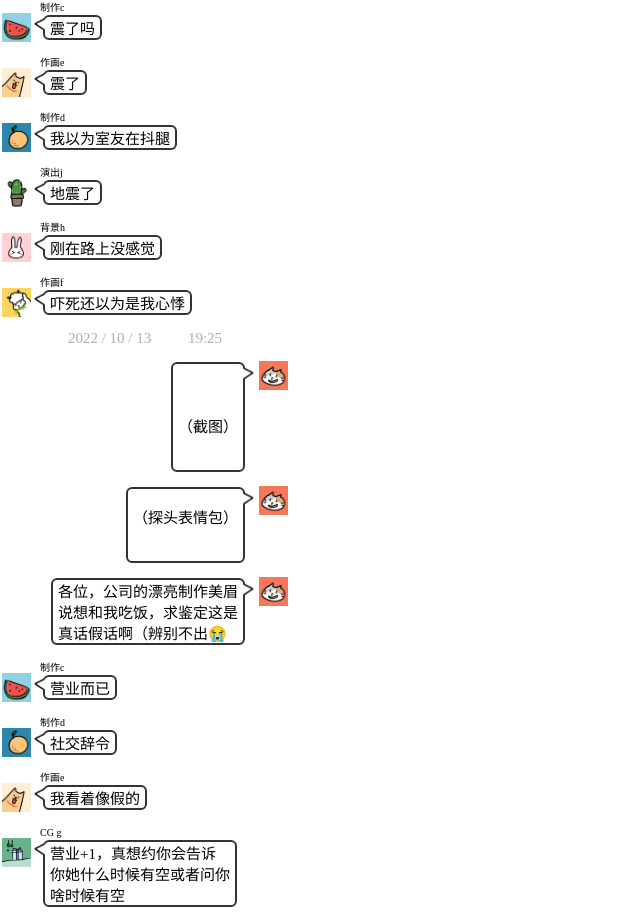
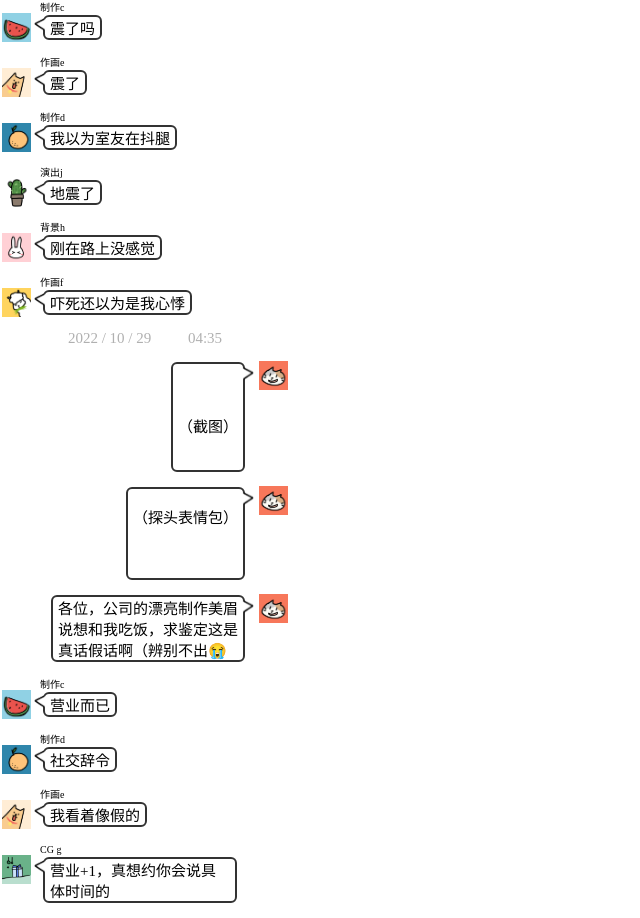
Before and after one commit to Nekoiii/chat_record_generator, a React (Create React App) app: page /chat-record in a window 1280 px wide. Shown: the top 918 px of the page, without its empty margins (0-640 px from the left). Built offline with nearby package versions, Linux system fonts and the light colour scheme; a web font is replaced by a local one.

Commit message:
changed some words

```diff
--- a/src/pages/ChatRecordPage/ChatRecordPage.tsx
+++ b/src/pages/ChatRecordPage/ChatRecordPage.tsx
@@ -33,7 +33,7 @@ const ChatRecordPage = (props: any) => {
   /*
   char: 0:♀-a女主, 1:♀-b美女制作, 2:♂-制作c话多经常在线上, 3:♂-制作d, 4:♂-作画e,
   ♀-5:作画f少出现, 6:♂-CGg, ♀-7:背景h软妹, 8:♂-摄影i, 9:♂-演出j说话比较正经, ♀-10:制作k,
-  11:♂-作画m
+  11:♂-作画m,11:♂-作画n
   */
   const records_list_1: chatRecords[] = [];
   const records_list_2: chatRecords[] = [];
@@ -90,6 +90,9 @@ const ChatRecordPage = (props: any) => {
       case 'm':
         icon_src = require('../../resources/icons/m.png').default;
         break;
+      case 'n':
+        icon_src = require('../../resources/icons/n.png').default;
+        break;
       default:
         break;
     }
@@ -111,6 +114,7 @@ const ChatRecordPage = (props: any) => {
       { id: 'j', name: '演出j' },
       { id: 'k', name: '制作k' },
       { id: 'm', name: '作画m' },
+      { id: 'n', name: '作画n' },
     ];
     for (var i in id_names) {
       if (id_names[i].id == id) {
--- a/src/pages/ChatRecordPage/words.ts
+++ b/src/pages/ChatRecordPage/words.ts
@@ -15,7 +15,7 @@ const words_obj = {
 结尾换行：$\
 说话人id后面要加：#
 表情大小的占位： +
-换行占位：\n\n\n
+换行占位：\n\n\n(表情包)\n\n\n
  */
 words_obj.words_1.words =
   'c#震了吗$\
@@ -24,15 +24,15 @@ d#我以为室友在抖腿$\
 j#地震了$\
 h#刚在路上没感觉$\
 f#吓死还以为是我心悸$\
-date#2022 / 10 / 13\t\t19:25$\
+date#2022 / 10 / 29\t\t04:35$\
 a#\n\n\n（截图）\n\n\n$\
-a#\n（探头表情包）\n\n\n$\
+a#\n（探头表情包）\n\n\n\n$\
 a#各位，公司的漂亮制作美眉说想和我吃饭，求鉴定这是真话假话啊（辨别不出😭$\
 c#营业而已$\
 不要太往心里去$\
 d#社交辞令$\
 e#我看着像假的$\
-g#营业+1，真想约你会告诉你她什么时候有空或者问你啥时候有空$\
+g#营业+1，真想约你会说具体时间的$\
 e#来日本那么久还不知道他们的套路吗$\
 c#（她只是希望你能继续为她画卡而已$\
 j#落ち着いたら、機会があれば这种都是お世辞而已$\
@@ -40,36 +40,37 @@ h#你们好狠心ww$\
 c#哈哈哈哈哈哈哈$\
 c#\n\n\n（图）\n\n\n$\
 a#果然。。我还以为我的春天来了。。。$\
-e#我上家公司的制作也都这样，催卡常用套路而已$\
+e#制作都这样，催卡常用套路而已$\
 a#也是 。。。是我自作多情了💔$\
 a#浪费感情了💔$\
-a#怪不得我发现每次卡交上去她就不鸟我了$\
-c#笑死了$\
-a#在画卡的时候，走廊看到我，公司附近商店街看到我$\
-a#她都会对我甜甜的笑$\
+a#怪不得我发现每次卡交上去她就不理我了$\
+c#笑死$\
+a#在画卡的时候，公司走廊看到我，上班路上看到我$\
+a#她都会对我甜甜地笑$\
 a#那一笑 让我误以为真$\
 a#💔$\
 e#别这样，你只要继续画她就会继续对你笑$\
 c#她对谁都笑$\
-a#$$$$$$$\
+a#\n\n(表情包)\n\n$\
 d#哈哈哈哈哈hkr的真性情遇到了日本人的两面派$\
-c# hkr是戏精的，在给自己加戏（）$\
+c#hkr是戏精，在给自己加\n戏（）$\
 a#@🍉 砸你$\
 a#邦邦邦$\
-c# hkr加油！！$\
-c#这是爱的pua$\
+e# hkr加油！！！$\
+e#这是爱的pua$\
 d#仅限于聊天框里的感情 + $\
+f# + $\
 f#为何今天的群这么精彩 + $\
 a#好希望她天天来催卡$\
 a#最好一天来看我两次$\
 a#我不交卡就不允许我回家$\
-e#有一个制作就是这么盯我的$\
-e#比我变态前男友还可怕$\
-e#经常半夜打电话来催$\
-e#（所以她的集数我从来都能按时交$\
+f#有个制作就是这么盯我的$\
+f#比我前男友还可怕$\
+f#经常半夜打电话来催$\
+f#（所以她的集数我从来都能按时交$\
 d#我也这么催过别人$\
 d#有些人是真的拖$\
-d#真的不催不行$\
+d#不催不行$\
 d#还不肯来公司，只能连环call催卡$\
 d#他不交卡我不睡觉$\
 d#真的催卡折寿$\
@@ -79,65 +80,67 @@ h# ε=(´ο｀*)))都不容易$\
 c#好讨厌那种工作上玩消失的人$\
 c#所有人都要为他擦屁股$\
 a#我基本秒回消息的 睡觉也8小时之内必回$\
-e#我顶多假装因为信号不好，少接1-2个电话$\
+e#我顶多假装信号不好，少接一两个电话$\
 f#嗯……要是这种老不回还年龄大的话可以去敲敲门$\
 f#别是孤独死了……$\
 d#我现在负责的一个$\
 d#一卡画了3个月$\
-d#加上原画拖了我半年$\
+d#加上原画拖了我半年 + $\
 d#大家有什么催卡好办法吗$\
 c#没得用的$\
 c#什么招都不好使$\
 a#感觉学pua更有用$\
 a#“这样下去你会让我失望的”$\
 a#“我这么操劳，你却不为了我再努力多画一点”$\
-h#$$$我被社长这么说过……$$$$\
-k#作为个正在催卡的悲催制作，我今天在这个群得到太多安慰了。谢谢各位大佬。$\
+h#我就被社长说过类似的话\n……$\
+k#作为一个正在催卡的悲催制作，我今天在这个群得到太多安慰了。谢谢各位大佬。$\
 k#感觉我的阿q精神又可以了$\
 a#不用谢，祝您生活愉快。$\
 c#草$\
-date#2022 / 10 / 13\t\t19:25$\
+d#话说最近有什么好看的番啊$\
+a#不知道，进了动画界后再也没时间看动画了 + $\
+k#是真的……$\
+date#2022 / 10 / 29\t\t05:55$\
 i#这不是地震群吗，一打开发现你们居然聊了900+？$\
 m#我也刚爬完。居然还能在这群看到类似于情感电台一样的玩意$\
 m#而且你们居然还聊了动画$\
-c#你也许忘了、但我们这个是动画群 + $\
+c#你也许忘了、但我们这是个动画群 + $\
 i#群里竟然这么热闹，这个点你们难道不用上班的吗$\
 e#什么恶魔低语$\
 e#虽然我的确在画$\
-e#$$$$（抹泪）$$$$$\
+e#\n\n\n（抹泪）\n\n\n$\
 a#我刚到家$\
 a#在吃早餐（？还是夜宵$\
 c#嘛睡前吃的就是夜宵$\
-date#2022 / 10 / 13\t\t19:25$\
-j#我的天这群为什么三点四点五点六点七点都有人 这是一直没睡 还是有的睡了有的起床$\
+date#2022 / 10 / 29\t\t06:12$\
+n#我的天这群为什么三点四点五点六点七点都有人 这是一直没睡 还是有的睡了有的起床$\
 e#难得有个不用赶稿的周末，睡不着了$\
 e#今年第一个完整的双休日。已经忘记如何休息$\
 a#完了，太激动一点都不困。我现在只想画卡$\
 c#你这话那制作听了得高兴死$\
-date#2022 / 10 / 13\t\t19:25$\
+date#2022 / 11 / 4\t\t18:10$\
 a#之前说一起吃饭肯定是客套话那个美女制作，刚刚真的约我了😭😭😭😭$\
 a#问我什么时候有空 想吃什么😭😭😭$\
 c#恭喜喔喔喔喔$\
 d#居然真约上了hhhh$\
-c#（估计跟你商讨下一个作品来着）$\
+c#（估计想跟你商讨下一个作品来着$\
 a#我说寿司郎？她说好！正好她也想吃寿司$\
 a#然后我脸就红了$\
 d#你说啥估计都是她正好想吃的$\
 g#原来スシロー的中文翻译是寿司郎？$\
 a#然后我抓着旁边前辈疯狂摇晃肩膀$\
-a#结果她没走掉 看到我抓着别人疯狂摇摆吓了一跳$\
+a#结果她没走掉 看到我抓着人疯狂摇摆吓了一跳$\
 a#我赶紧解释一句我在和他说我很开心$\
-a#然后前辈狂笑$\
 c#瞧你这没出息样儿 + $\
 h#你的开心已经溢出屏幕了$\
 a#我：我的脸红得很明显吗$\
-a#前辈：哈哈哈哈哈哈这能不明显吗$\
+a#前辈：这能不明显吗$\
 a#啊啊啊嬉しい$\
 a#开心得笔都在抖$\
 d#我就好奇你说的美女制作是谁👀$\
-a#大岛啊！$\
-c#啊。大岛$\
-a#前辈让我那天穿件好点的衣服去见她$\
+a#b啊！$\
+c#啊。b$\
+a#前辈让我那天穿件好点的衣服去见b$\
 c#人家有男票的$\
 a#我打算先去理发店$\
 a#………$\
@@ -147,17 +150,17 @@ e#那麼快就反轉了$\
 d#隔着屏幕感觉到有什么碎了$\
 a#懂了，是我自作多情了$\
 a#冷静下来了，继续画卡去了$\
-c#人家男票还是个P + $\
+c#人家男票还是个美术监督 + $\
 d#补刀太狠了$\
 g#《那些年一起追过的制作》$\
 h#感觉我看完了一部青春题材电视剧$\
 d#其实你看的是青春题材的四格漫画🌚$\
-a#前辈的衣服已经被我的疯狂撕扯要弄烂了$\
+a#前辈的衣服已经要被我的疯狂撕扯弄烂了$\
 a#我把他扯得香肩都露出来了$\
 a#刚刚是开心地撕，现在是心碎地撕$\
-f#看完聊天记录，这教科书式的反转..$\
+f#看完聊天记录，这教科书式的反转...$\
 d#如果c哥不说破的话，剧情应该更曲折一点$\
-a#为什么。。$\
+a#为什么😭😭😭$\
 a#我不明白$\
 c#早日换目标吧 + $\
 a#我现在站在楼顶吹冷风$\
@@ -168,17 +171,20 @@ a#眼泪止不住地流$\
 a#你可别把这事说给她听啊c$\
 c#我不说$\
 f#别瞎想了，回去画画吧$\
-f#同期的xx都升作监了$\
-f#你还在这摸鱼$\
+f#小心画得不好$\
+f#人家下次连卡都不发给你了$\
 a#情感错付已经够伤心了，还被鄙视画得不行$\
 a#日子没法过了😭$\
 h#hhh好可爱$\
-f#别哭了别哭了，周日带你买谷子去$\
-a#啊😭我这周单休，下周？$\
-f#下周我要赶死线😭话说你们年末放假吗$\
+f#别哭了别哭了，周六带你买谷子去$\
+a#好😭$\
+a#啊、我这周单休$\
+a#周日？$\
+f#周日我们不休😭$\
+f#话说你们年末放假吗$\
 a#我们只放两天😭$\
 e#你们还放年末？$\
-e#我们不放😭$\
+e#我们都不放😭$\
 d#我们也不放……$\
 ';
 
```
Also changed, not shown: src/resources/icons/n.png (added).
